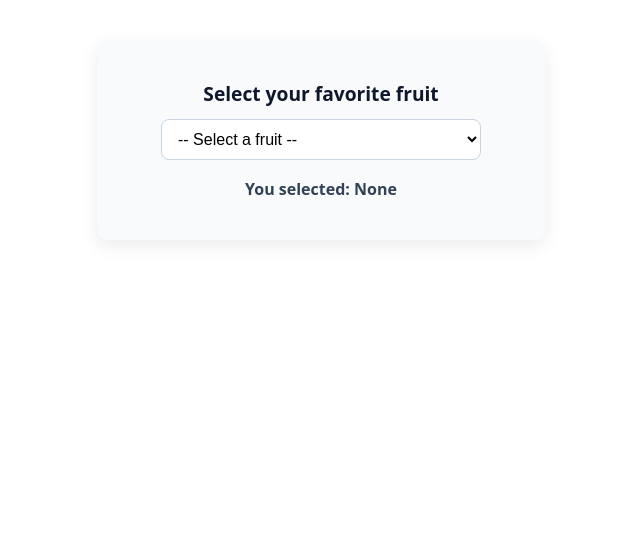
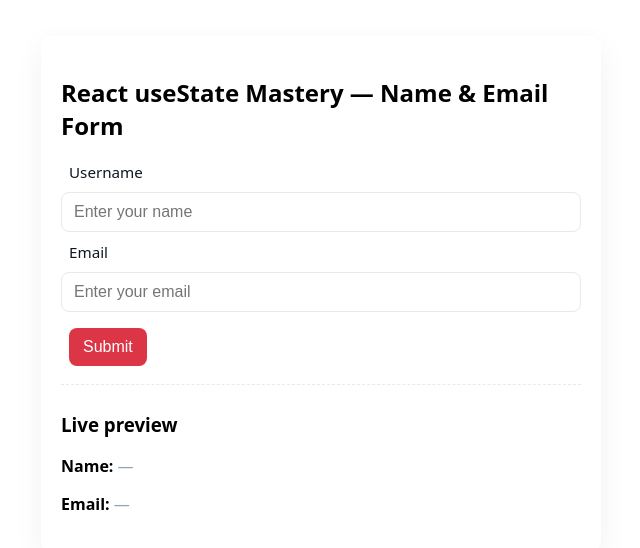
Before and after one commit to Bharat-Dua/react-useState-mastery, a React (Vite) app: page / in a window 1280 px wide. Shown: the top 548 px of the page, without its empty margins (319-959 px from the left). Built offline with nearby package versions, Linux system fonts and the light colour scheme.

Commit message:
Completed challenge 11

```diff
--- a/src/App.jsx
+++ b/src/App.jsx
@@ -11,6 +11,7 @@ import ShowAndHidePassword from "./challenges/07_show-hide_password/ShowAndHideP
 import SimpleCheckbox from "./challenges/08_Simple_checkbox/SimpleCheckbox";
 import RadioGroup from "./challenges/09_Radio_group/RadioGroup";
 import DropdownSelect from "./challenges/10_dropdown_select/DropdownSelect";
+import NameEmailForm from "./challenges/11_Name_email-form/NameEmailForm";
 
 function App() {
   return (
@@ -24,7 +25,8 @@ function App() {
       {/* <ShowAndHidePassword /> */}
       {/* <SimpleCheckbox /> */}
       {/* <RadioGroup /> */}
-      <DropdownSelect />
+      {/* <DropdownSelect /> */}
+      <NameEmailForm />
     </div>
   );
 }
--- /dev/null
+++ b/src/challenges/11_Name_email-form/NameEmailForm.css
@@ -0,0 +1,66 @@
+.form-container {
+  max-width: 520px;
+  margin: 36px auto;
+  padding: 20px;
+  background: #fff;
+  border-radius: 10px;
+  box-shadow: 0 10px 30px rgba(12, 17, 28, 0.06);
+  font-family: system-ui, -apple-system, "Segoe UI", Roboto, Arial, sans-serif;
+}
+
+.user-form {
+  display: grid;
+  gap: 10px;
+  margin-top: 10px;
+}
+
+.user-form label {
+  font-size: 0.95rem;
+  color: #0f1724;
+}
+
+.user-form input {
+  padding: 10px 12px;
+  font-size: 1rem;
+  border-radius: 8px;
+  border: 1px solid #e6e9ee;
+  outline: none;
+}
+
+.user-form input:focus {
+  border-color: #3b82f6;
+  box-shadow: 0 6px 18px rgba(59, 130, 246, 0.08);
+}
+
+.form-actions {
+  margin-top: 6px;
+}
+
+.submit-btn {
+  background: #2563eb;
+  color: white;
+  border: none;
+  padding: 10px 14px;
+  border-radius: 8px;
+  cursor: pointer;
+}
+
+.submit-btn:hover {
+  background: #1d4ed8;
+}
+
+.live-preview {
+  margin-top: 18px;
+  padding-top: 8px;
+  border-top: 1px dashed #e6e9ee;
+}
+
+.muted {
+  color: #94a3b8;
+}
+
+.success {
+  margin-top: 10px;
+  color: #10b981;
+  font-weight: 600;
+}
--- /dev/null
+++ b/src/challenges/11_Name_email-form/NameEmailForm.jsx
@@ -0,0 +1,71 @@
+import React, { useState } from "react";
+import "./NameEmailForm.css";
+
+function NameEmailForm() {
+  const [userName, setUserName] = useState("");
+  const [userEmail, setUserEmail] = useState("");
+  const [submitted, setSubmitted] = useState(false);
+
+  function handleSubmit(e) {
+    e.preventDefault(); // stop the browser from reloading the page
+    // simple validation example
+    if (!userName.trim() || !userEmail.trim()) {
+      window.alert("Please fill in name and email.");
+      return;
+    }
+    // here you could send data to a server...
+    setSubmitted(true);
+    window.alert(`Form submitted: ${userName}, ${userEmail}`);
+    // optionally reset fields:
+    setUserName("");
+    setUserEmail("");
+  }
+
+  return (
+    <div className="form-container">
+      <h2>React useState Mastery — Name & Email Form</h2>
+
+      <form className="user-form" onSubmit={handleSubmit} noValidate>
+        <label htmlFor="name">Username</label>
+        <input
+          id="name"
+          name="userName"
+          type="text"
+          placeholder="Enter your name"
+          value={userName}
+          onChange={(e) => setUserName(e.target.value)}
+        />
+
+        <label htmlFor="email">Email</label>
+        <input
+          id="email"
+          name="userEmail"
+          type="email"
+          placeholder="Enter your email"
+          value={userEmail}
+          onChange={(e) => setUserEmail(e.target.value)}
+        />
+
+        <div className="form-actions">
+          <button type="submit" className="submit-btn">
+            Submit
+          </button>
+        </div>
+      </form>
+
+      <div className="live-preview">
+        <h3>Live preview</h3>
+        <p>
+          <strong>Name:</strong> {userName || <span className="muted">—</span>}
+        </p>
+        <p>
+          <strong>Email:</strong>{" "}
+          {userEmail || <span className="muted">—</span>}
+        </p>
+        {submitted && <p className="success">Form submitted successfully ✅</p>}
+      </div>
+    </div>
+  );
+}
+
+export default NameEmailForm;
```
